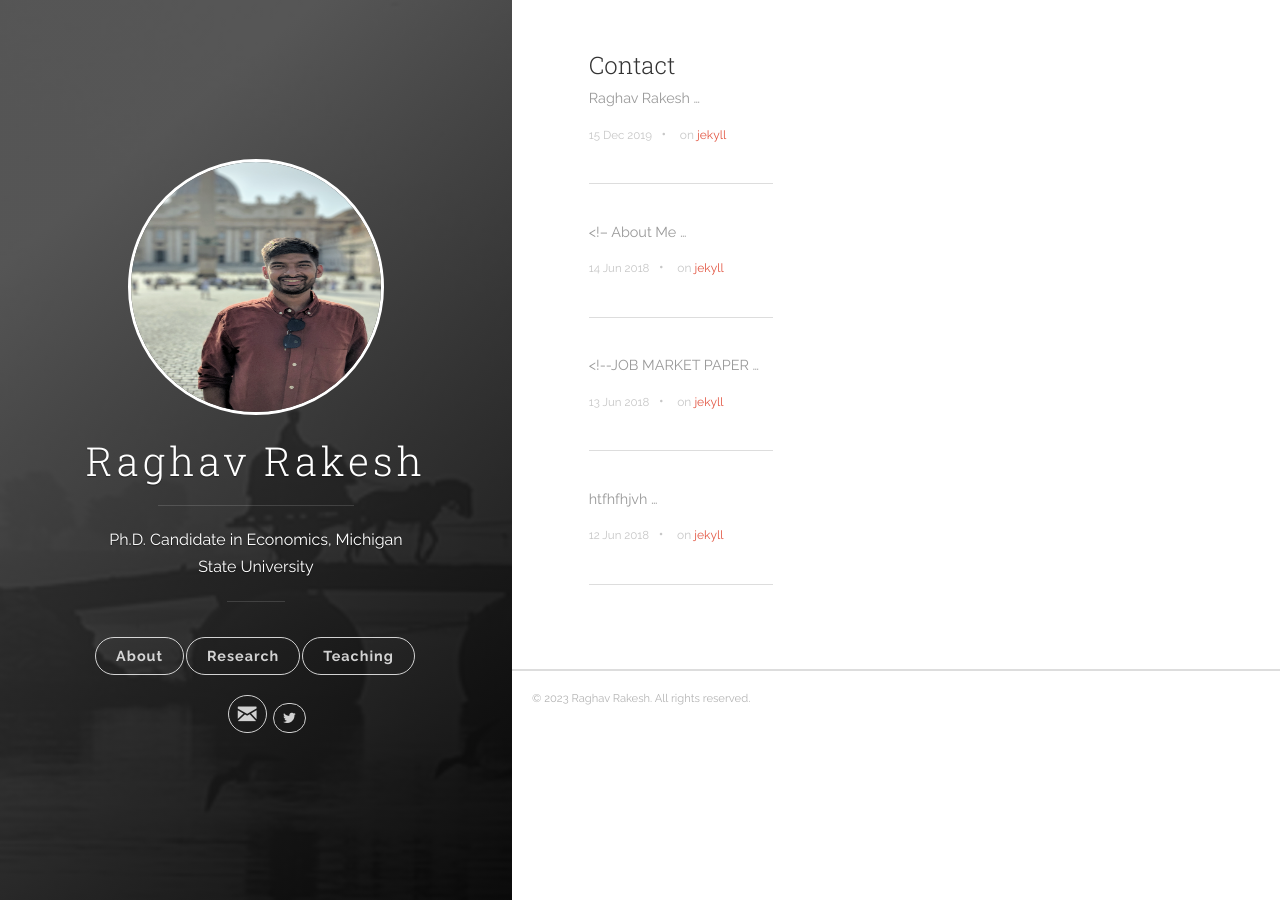
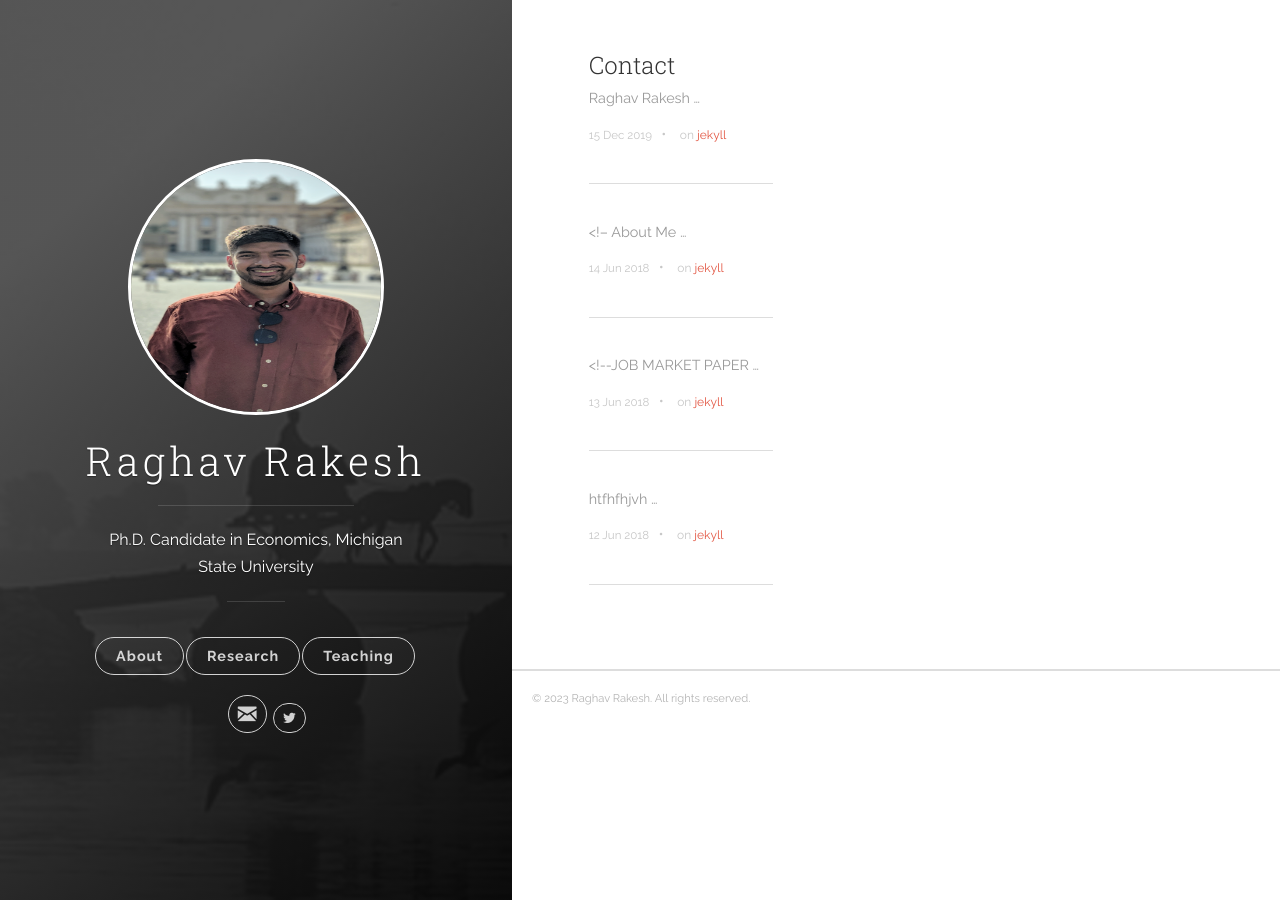
Before and after one commit to raghavrakesh/raghavrakesh.github.io, a Jekyll site: the page built from index.html, in a window 1280 px wide. Built offline with Jekyll 4.4.1, drawn with Linux system fonts in a browser that asks for light colours; the list of posts is cut into pages by our own code.

Commit message:
Update header.html

```diff
--- a/_includes/header.html
+++ b/_includes/header.html
@@ -9,7 +9,7 @@
     <div class="panel-main__inner panel-inverted">
     <div class="panel-main__content">
         <a href="{{ site.baseurl }}/" title="link to home of {{ site.title }}">
-          <img src="{{ site.baseurl }}/images/raghav_rakesh_dp.png" class="user-image" alt="My Profile Photo">
+          <img src="{{ site.baseurl }}/images/RR_dp.png" class="user-image" alt="My Profile Photo">
           <h1 class="panel-cover__title panel-title">{{ site.title }}</h1>
         </a>
         <hr class="panel-cover__divider">
```
